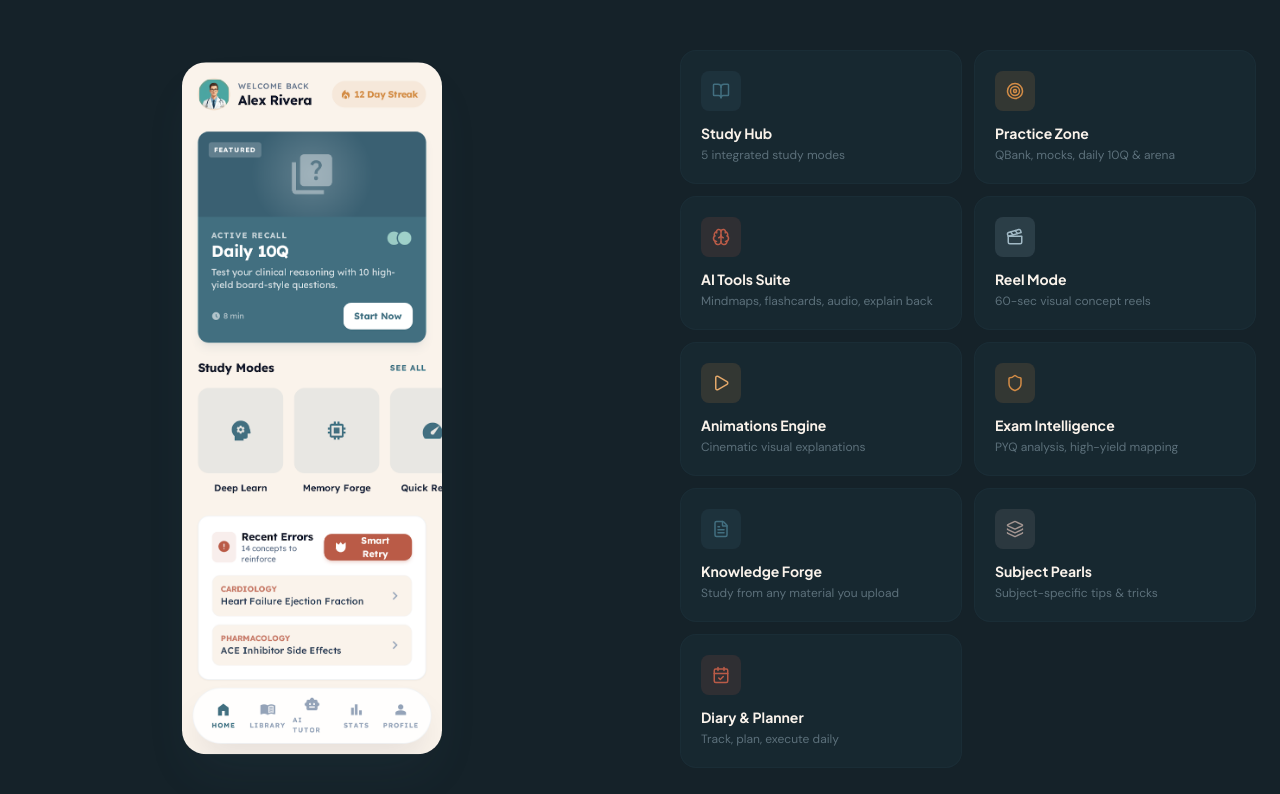
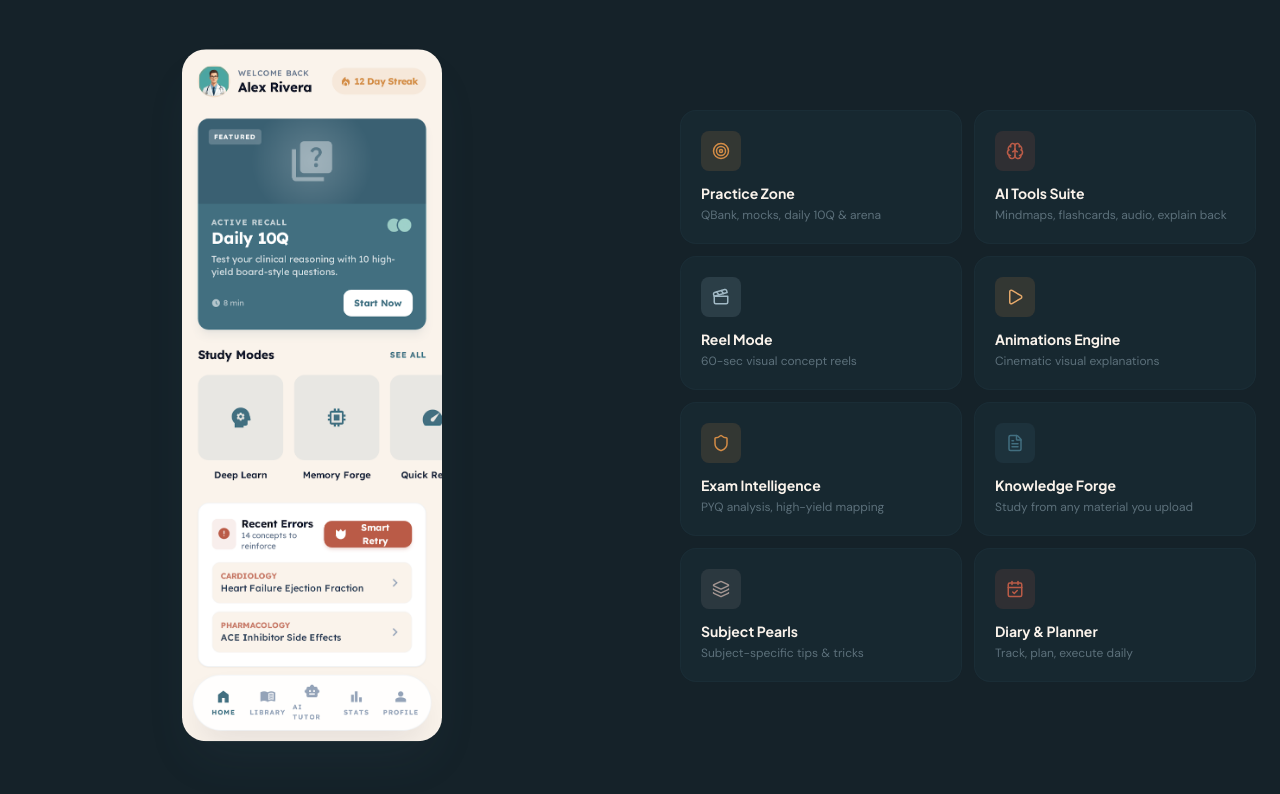
Before and after one commit to prometheon-ai/medascend-website, a React (Vite) app in the folder app/: page / in a window 1280 px wide. Shown: the part 1940-2734 px from the top of the page. Built offline with nearby package versions, Linux system fonts and the light colour scheme.

Commit message:
few more more changes

```diff
--- a/app/src/components/Features.jsx
+++ b/app/src/components/Features.jsx
@@ -1,6 +1,6 @@
 import { motion } from 'framer-motion'
 import {
-  BookOpen, Target, Brain, Clapperboard, Play, BarChart3, Layers,
+  Target, Brain, Clapperboard, Play, BarChart3, Layers,
   Trophy, RefreshCw, Sparkles, Upload, Bot, HeartPulse,
   Microscope, BookMarked, Newspaper
 } from 'lucide-react'
@@ -13,7 +13,6 @@ const categories = [
     color: 'text-teal',
     accent: 'bg-teal/15',
     features: [
-      { icon: BookOpen, title: 'Study Hub', desc: 'Five integrated modes from one source — Deep Learn for first-time understanding, Revise for speed review, Memory Forge for active recall, Exam Intelligence for PYQ patterns, and Practice MCQs to test yourself. Every chapter flows through understanding, retention, and testing. Content built for comprehension, not watch time.' },
       { icon: Clapperboard, title: 'Reel Mode', desc: '60-second visual concept reels you swipe through like TikTok. Each reel covers one atomic concept — a hook that grabs you, a visual explanation that makes it click, and a memory anchor that makes it stick. Built for how this generation actually learns. Swipe through an entire subject and genuinely retain it.' },
       { icon: Play, title: 'Animations Engine', desc: 'Cinematic medical animations that make complex mechanisms, pathways, and processes visually intuitive. No more imagining what your textbook is trying to describe — see it happen. Every animation comes with extractable key facts you can send straight to flashcards. Watch to understand, read to memorize, test to confirm.' },
       { icon: Brain, title: 'Clinical Posting Companion', desc: 'Disease-wise history taking proformas you can fill during actual postings — tappable checklists, fillable fields, exportable as PDF. A case logger that builds your clinical portfolio over time. Cross-subject integration that connects every disease across Medicine, Pathology, Pharmacology, and Microbiology in one view.' },
--- a/app/src/components/FeaturesShowcase.jsx
+++ b/app/src/components/FeaturesShowcase.jsx
@@ -5,7 +5,6 @@ import { BookOpen, Target, Brain, Clapperboard, Shield, Layers, CalendarCheck, F
 import FadeInView from './animations/FadeInView'
 
 const features = [
-  { icon: BookOpen, title: 'Study Hub', desc: '5 integrated study modes', color: 'text-teal', bg: 'bg-teal/15' },
   { icon: Target, title: 'Practice Zone', desc: 'QBank, mocks, daily 10Q & arena', color: 'text-gold', bg: 'bg-gold/15' },
   { icon: Brain, title: 'AI Tools Suite', desc: 'Mindmaps, flashcards, audio, explain back', color: 'text-terracotta', bg: 'bg-terracotta/15' },
   { icon: Clapperboard, title: 'Reel Mode', desc: '60-sec visual concept reels', color: 'text-sky', bg: 'bg-sky/15' },
```
